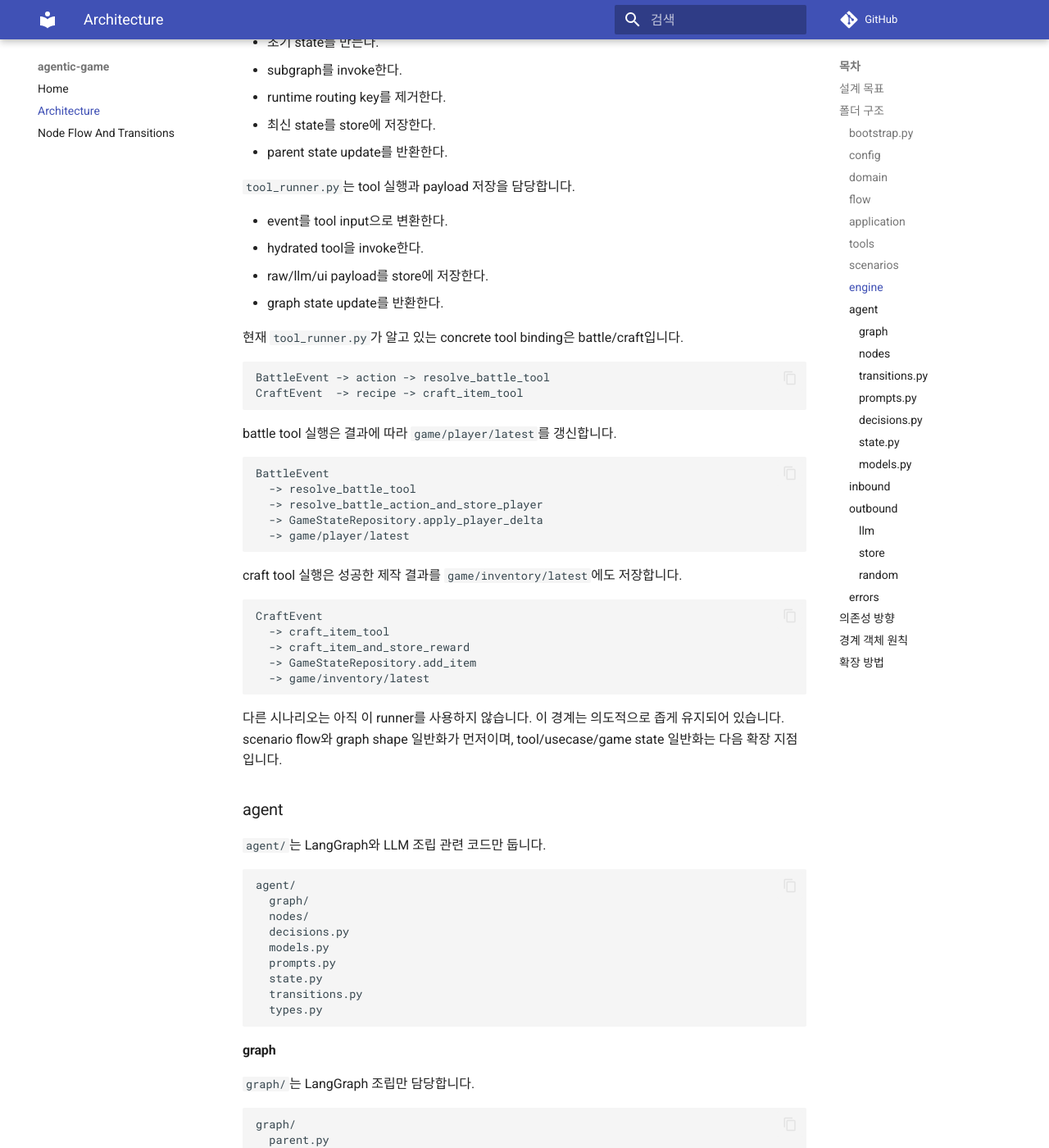
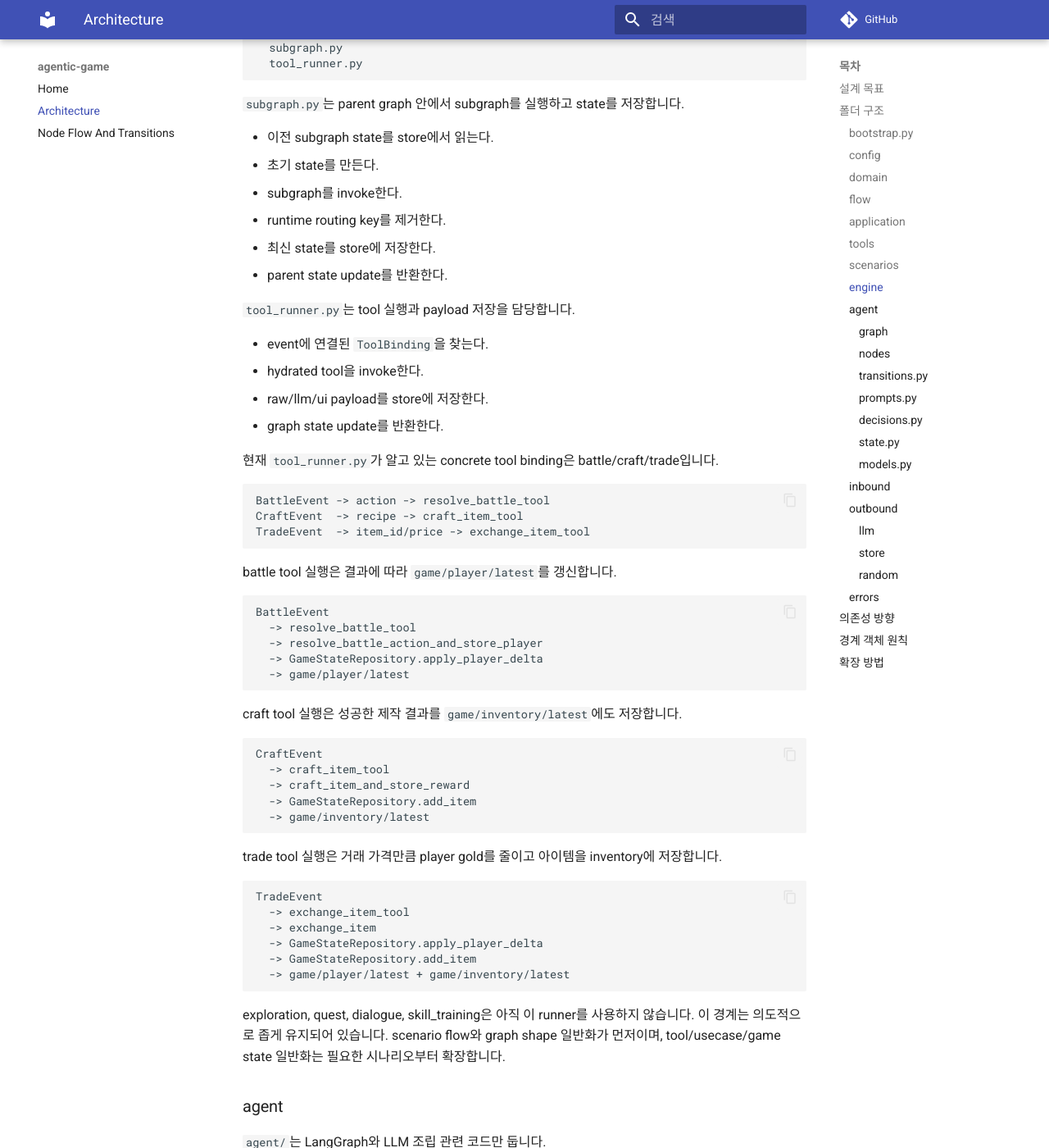
Before and after one commit to seungbaeji/agentic-game, an MkDocs documentation site: the page built from docs/architecture.md, in a window 1280 px wide and 1400 px high, scrolled down 6453 px. Shown: the whole window at 82% size. Built offline with MkDocs 1.6.1 and Material for MkDocs 9.7.7, drawn with Linux system fonts in a browser that asks for light colours; comment, search, counter and statistics services are not loaded; some of the changed text lies outside the part shown.

Commit message:
feat: run trade through tool binding

````diff
--- a/docs/architecture.md
+++ b/docs/architecture.md
@@ -135,17 +135,18 @@
 
 `flow`는 LangGraph node를 모릅니다. phase/event 전이만 다루고, graph 실행 단계 선택은 `ScenarioSpec.phase_to_node`가 담당합니다.
 
-현재 action 직렬화 결과는 `ActionCard`입니다. `ActionCard`는 기존 `ActionSpec`을 대체한 개념이며, decision prompt에 전달되는 행동 후보입니다. 기본 필드는 `event`, `label`, `description`이고, battle/craft처럼 tool-backed action은 `tool_name`, `state_effect`, `risk` 같은 optional metadata를 가질 수 있습니다.
+현재 action 직렬화 결과는 `ActionCard`입니다. `ActionCard`는 기존 `ActionSpec`을 대체한 개념이며, decision prompt에 전달되는 행동 후보입니다. 기본 필드는 `event`, `label`, `description`이고, battle/craft/trade처럼 tool-backed action은 `tool_name`, `state_effect`, `risk` 같은 optional metadata를 가질 수 있습니다.
 
 ```text
 TransitionRule
   -> ActionCard
   -> LLM/event decision
   -> flow validation
+  -> ToolBinding
   -> optional tool execution
 ```
 
-중요한 점은 `ActionCard`가 tool을 직접 실행하지 않는다는 것입니다. LLM은 action metadata를 참고해 event를 고르고, runtime이 event를 검증한 뒤 실행합니다.
+중요한 점은 `ActionCard`가 tool을 직접 실행하지 않는다는 것입니다. `ToolBinding`이 event와 실제 tool input을 연결하고, `ActionCard`의 tool metadata도 이 binding에서 파생됩니다. LLM은 action metadata를 참고해 event를 고르고, runtime이 event를 검증한 뒤 binding으로 tool을 실행합니다.
 
 ### application
 
@@ -158,6 +159,7 @@
   usecases/
     battle.py
     craft.py
+    trade.py
 ```
 
 usecase는 함수로 유지합니다.
@@ -165,6 +167,7 @@
 - `resolve_battle_action`
 - `craft_item`
 - `craft_item_and_store_reward`
+- `exchange_item`
 
 이 함수들은 domain 규칙과 port dependency를 조합합니다. CLI, REST API, tool, agent 모두 같은 usecase를 호출할 수 있습니다.
 
@@ -209,6 +212,7 @@
 tools/
   battle.py
   craft.py
+  trade.py
   projections.py
   types.py
 ```
@@ -219,10 +223,11 @@
 
 - `resolve_battle_tool`
 - `craft_item_tool`
+- `exchange_item_tool`
 
 tool의 입력에는 usecase, random adapter, 필요한 game state repository가 injected argument로 들어갑니다. tool은 usecase 결과를 LLM/UI/raw 용 payload로 projection하고 `ToolResult`를 반환합니다.
 
-현재 실제 tool-backed 시나리오는 battle과 craft뿐입니다. battle은 `GameStateRepository`를 통해 player HP/EXP를 갱신하고, craft는 성공 시 inventory를 갱신합니다. exploration은 deterministic node에서 world state를 갱신하고, trade는 player gold와 inventory를 갱신하고, quest는 quest log와 player reward를 갱신하고, dialogue는 NPC memory를 갱신하고, skill_training은 deterministic node에서 skill book을 갱신합니다.
+현재 실제 tool-backed 시나리오는 battle, craft, trade입니다. battle은 `GameStateRepository`를 통해 player HP/EXP를 갱신하고, craft는 성공 시 inventory를 갱신하며, trade는 player gold와 inventory를 갱신합니다. exploration은 deterministic node에서 world state를 갱신하고, quest는 quest log와 player reward를 갱신하고, dialogue는 NPC memory를 갱신하고, skill_training은 deterministic node에서 skill book을 갱신합니다.
 
 ### scenarios
 
@@ -270,16 +275,17 @@
 
 `tool_runner.py`는 tool 실행과 payload 저장을 담당합니다.
 
-- event를 tool input으로 변환한다.
+- event에 연결된 `ToolBinding`을 찾는다.
 - hydrated tool을 invoke한다.
 - raw/llm/ui payload를 store에 저장한다.
 - graph state update를 반환한다.
 
-현재 `tool_runner.py`가 알고 있는 concrete tool binding은 battle/craft입니다.
+현재 `tool_runner.py`가 알고 있는 concrete tool binding은 battle/craft/trade입니다.
 
 ```text
 BattleEvent -> action -> resolve_battle_tool
 CraftEvent  -> recipe -> craft_item_tool
+TradeEvent  -> item_id/price -> exchange_item_tool
 ```
 
 battle tool 실행은 결과에 따라 `game/player/latest`를 갱신합니다.
@@ -302,7 +308,18 @@
   -> game/inventory/latest
 ```
 
-다른 시나리오는 아직 이 runner를 사용하지 않습니다. 이 경계는 의도적으로 좁게 유지되어 있습니다. scenario flow와 graph shape 일반화가 먼저이며, tool/usecase/game state 일반화는 다음 확장 지점입니다.
+trade tool 실행은 거래 가격만큼 player gold를 줄이고 아이템을 inventory에 저장합니다.
+
+```text
+TradeEvent
+  -> exchange_item_tool
+  -> exchange_item
+  -> GameStateRepository.apply_player_delta
+  -> GameStateRepository.add_item
+  -> game/player/latest + game/inventory/latest
+```
+
+exploration, quest, dialogue, skill_training은 아직 이 runner를 사용하지 않습니다. 이 경계는 의도적으로 좁게 유지되어 있습니다. scenario flow와 graph shape 일반화가 먼저이며, tool/usecase/game state 일반화는 필요한 시나리오부터 확장합니다.
 
 ### agent
 
@@ -370,8 +387,8 @@
 
 | 종류 | 대상 | 특징 |
 | --- | --- | --- |
-| tool-backed execute node | battle, craft | `engine/tool_runner.py`를 통해 LangChain tool과 application usecase를 호출하고 payload를 store에 저장한다. battle은 player, craft는 inventory도 갱신한다. |
-| deterministic execute/response node | exploration, quest, trade, dialogue, skill_training | lightweight sample 로직으로 response를 만든다. exploration은 world, trade는 player/inventory, quest는 quest log/player reward, dialogue는 NPC memory, skill_training은 skill book 저장까지 수행한다. |
+| tool-backed execute node | battle, craft, trade | `engine/tool_runner.py`를 통해 LangChain tool과 application usecase를 호출하고 payload를 store에 저장한다. battle은 player, craft는 inventory, trade는 player/inventory도 갱신한다. |
+| deterministic execute/response node | exploration, quest, dialogue, skill_training | lightweight sample 로직으로 response를 만든다. exploration은 world, quest는 quest log/player reward, dialogue는 NPC memory, skill_training은 skill book 저장까지 수행한다. |
 
 #### transitions.py
 
@@ -545,9 +562,10 @@
 
 1. `application/usecases/`에 실제 시스템 기능을 추가한다.
 2. `tools/<scenario>.py`에 LangChain `@tool` wrapper와 projection을 추가한다.
-3. `engine/tool_runner.py`에 event-to-tool-input 변환과 payload persistence 호출을 추가한다.
-4. scenario execute node가 직접 결과를 만들지 않고 tool runner에 위임하게 바꾼다.
-5. `bootstrap.py`, `agent/graph/parent.py`, `scenarios/registry.py`에서 hydrated tool/usecase dependency를 주입한다.
+3. `flow/<scenario>.py`에 event별 `ToolBinding`을 추가한다.
+4. `engine/tool_runner.py`에서 해당 binding과 hydrated tool을 연결한다.
+5. scenario execute node가 직접 결과를 만들지 않고 tool runner에 위임하게 바꾼다.
+6. `bootstrap.py`, `agent/graph/parent.py`, `scenarios/registry.py`에서 hydrated tool/usecase dependency를 주입한다.
 
 반대로 flow 검증용 lightweight 시나리오라면 domain, flow, scenarios, agent graph/node만으로도 충분합니다.
 
````
Also changed, not shown: README.md (+5 -3 lines), docs/index.md (+2 -2 lines), docs/node-flow.md (+38 -8 lines), 13 other files.
